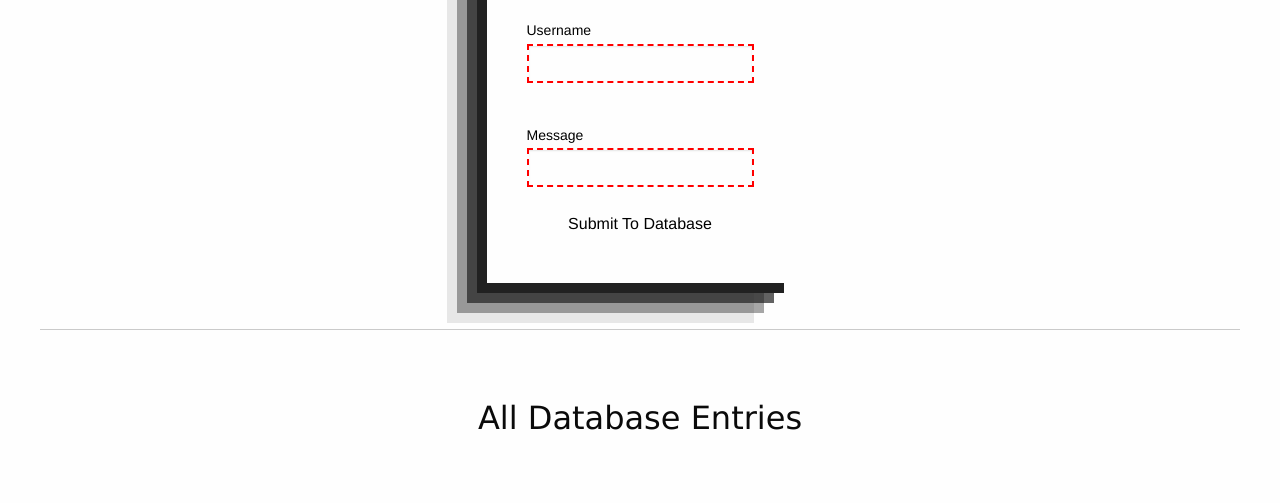
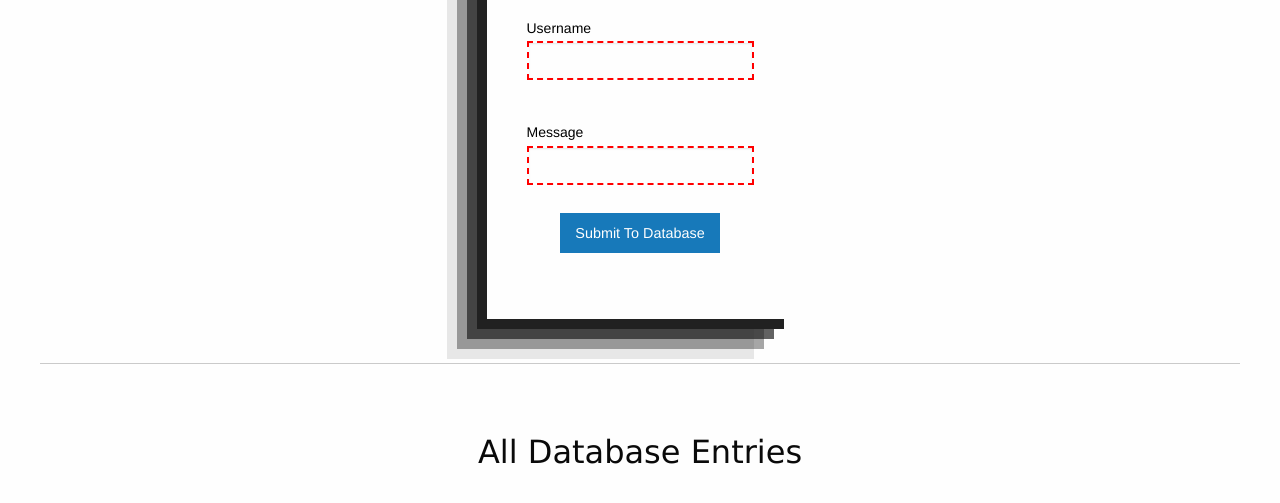
Before and after one commit to lloyduyar/express-crud, a website: page HomePage.html in a window 1280 px wide. Shown: the part 411-914 px from the top of the page. Drawn offline with Linux system fonts and the light colour scheme; files that its build step writes are made by us from their sources; no server answers; files whose address does not match are found by name.

Commit message:
Update HomePage.html

```diff
--- a/HomePage.html
+++ b/HomePage.html
@@ -42,7 +42,7 @@
           <label for="message" id="label2">Message</label>
           <input type="text" name="message" id="message" placeholder=" " autocomplete="off" class="form-control-material" min="1" max="100" required/>
         </div>
-        <button type="submit" class="">Submit To Database</button>
+        <button type="submit" class="button">Submit To Database</button>
       </form>
     </div>
   </div>
```
